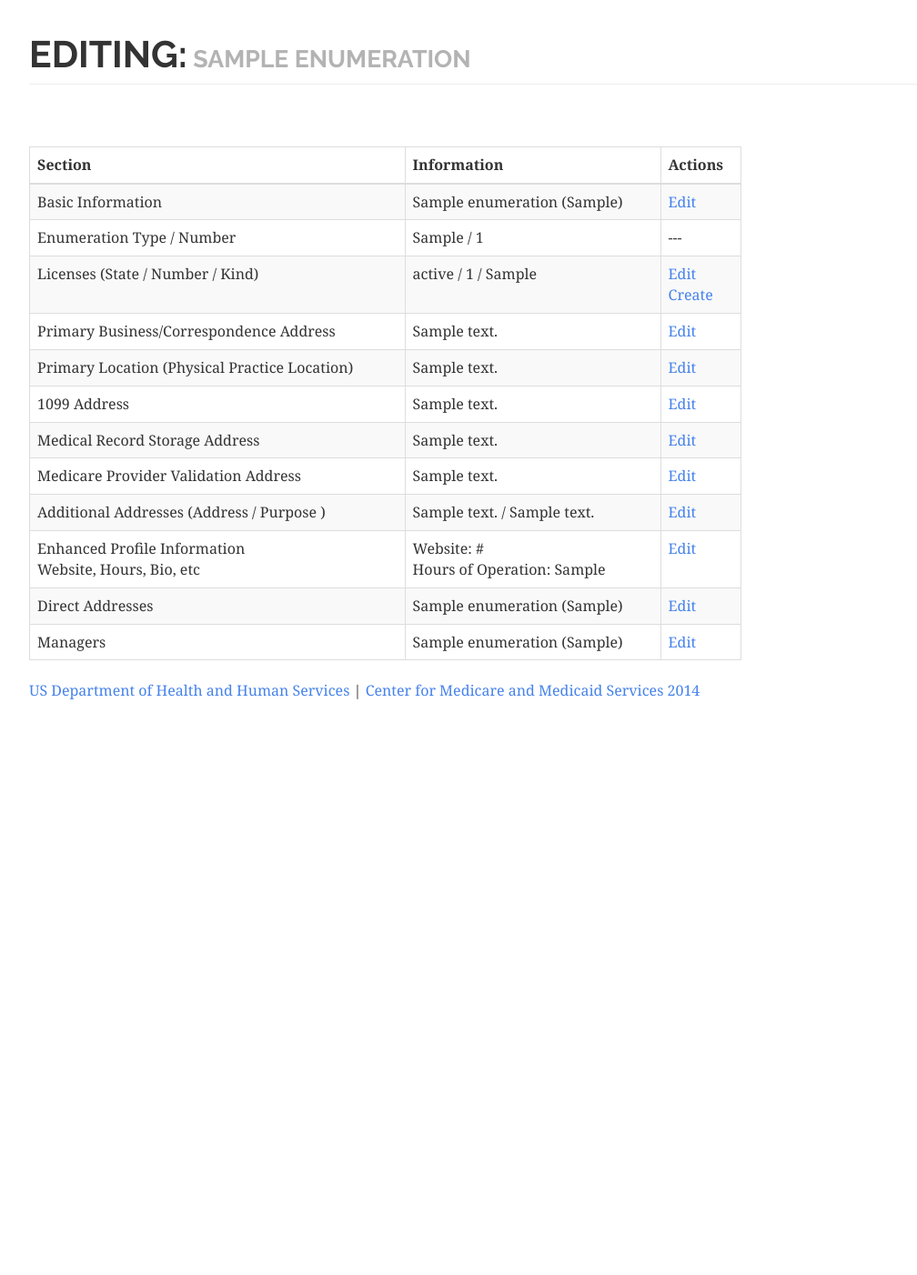
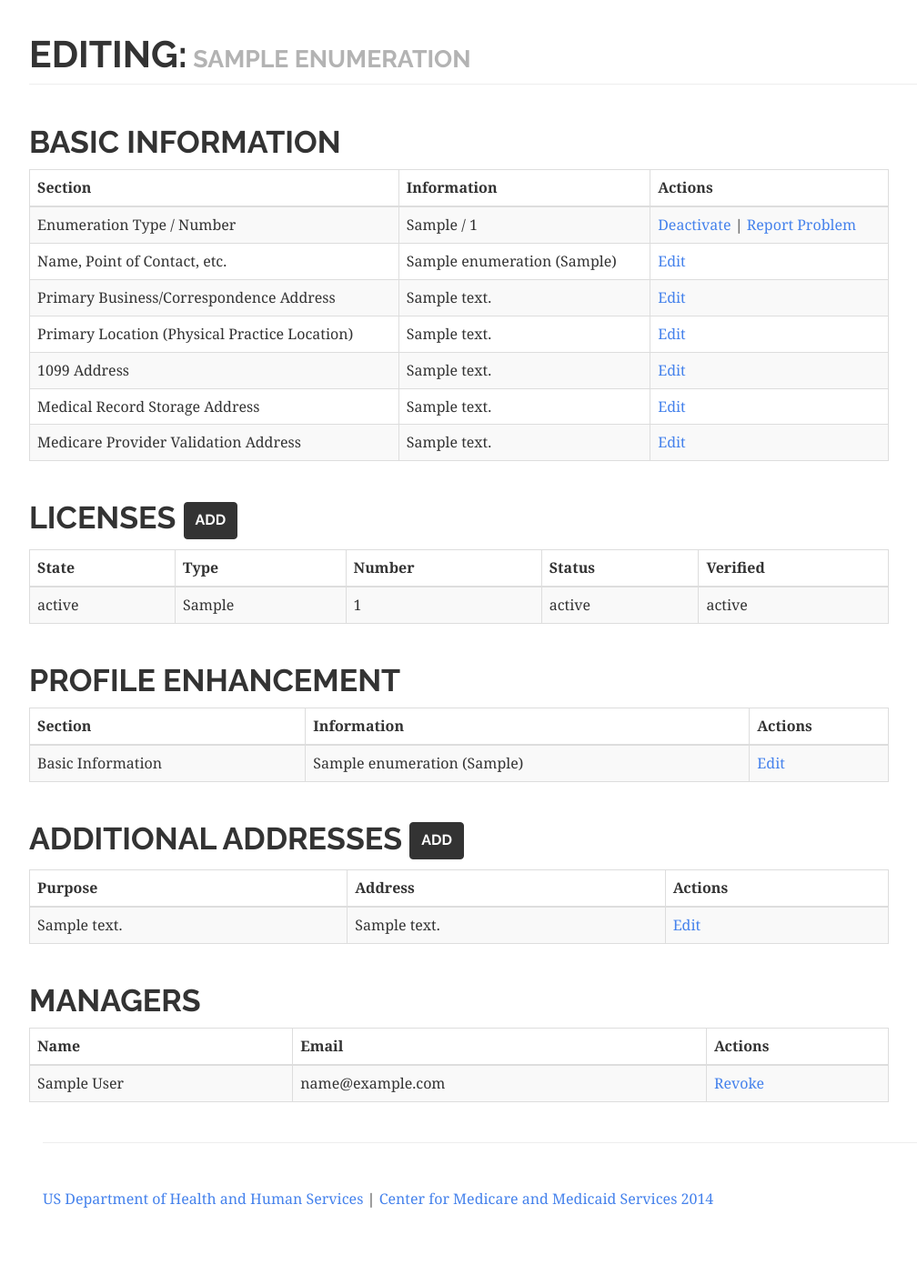
Before and after one commit to loranstefani/npi, a Django app: template apps/enumerations/templates/edit.html in a window 1280 px wide. Shown: the part 57-1459 px from the top of the page at 91% size, without its empty margins (38-1046 px from the left). Before the commit the page ends 826 px from the top, so only its background shows below. Run offline with Django 3.2, Linux system fonts and the light colour scheme; the template is opened without the code that fills it: most values are stand-ins (such as "Sample title", 1, 10 or a date in 2020).

Commit message:
Broke enumeration sections into seperate tables

```diff
--- a/apps/enumerations/templates/edit.html
+++ b/apps/enumerations/templates/edit.html
@@ -12,6 +12,8 @@
 
       </div>
 
+
+
       <div class="row">
 
         <div class="col-lg-12">
@@ -20,7 +22,10 @@
     <div class="col-lg-10">
       {% include "include/messages.html" %}
 
-      <br><br>
+        </div>
+
+      </div>
+
 
 
 
@@ -28,7 +33,7 @@
 
  <div class="row">
     <div class="col-lg-10">
-
+ <h2>Basic Information</h2>
 
   <table class="table table-striped  table-bordered">
   <thead>
@@ -39,44 +44,29 @@
   </tr>
   </thead>
 
-
+   <tr>
+    <td>Enumeration Type / Number</td>
+    <td>{{enumeration.enumeration_type}} / {{enumeration.pretty_number}}</td>
+    <td>
+       <a href="/enumeration/deactiviate/{{e.id}}">Deactivate</a> |
+       <a href="/enumeration/report/{{e.id}}">Report Problem</a>
+      </td>
+  </tr>
 
 
   <tr>
-    <td>Basic Information</td>
+    <td>Name, Point of Contact, etc.</td>
     <td>{{ enumeration.name }} ({{enumeration.enumeration_type}})</td>
     <td>
       <a href="/enumeration/edit/{{e.id}}">Edit</a>
       </td>
   </tr>
 
-  <tr>
-    <td>Enumeration Type / Number</td>
-    <td>{{enumeration.enumeration_type}} / {{enumeration.pretty_number}}</td>
-    <td>
-      ---
-      </td>
-  </tr>
-
-
-    <tr>
-    <td>Licenses (State / Number / Kind)</td>
-    <td>{% for l in enumeration.licenses.all %}
-          {{l.state}} / {{l.number}} / {{l.license_type}}<br>
-         {% endfor %}
-    </td>
-    <td>
-         {% for l in enumeration.licenses.all %}
-      <a href="/licenses/edit/{{l.id}}">Edit</a><br>
-      {% endfor %}
-      <a href="/licenses/create">Create</a>
-    </td>
-  </tr>
 
 
 
     <tr>
-    <td>Primary Business/Correspondence  Address</td>
+    <td>Primary Business/Correspondence Address</td>
     <td>{{ enumeration.primary_business_address }}</td>
     <td>
       <a href="/enumerations/address/edit/{{enumeration.primary_business_address.id}}/{{enumeration.id}}">Edit</a>
@@ -147,65 +137,148 @@
 
      </tr>
 
+      </table>
 
-    <tr>
-    <td>Additional Addresses (Address / Purpose )</td>
-    <td>
+    </div>
+</div>
 
-      {% for a in enumeration.other_addresses.all %}
-           {{a}} / {{a.address_purpose}}<br>
+
+
+
+
+ <div class="row">
+    <div class="col-lg-10">
+ <h2>Licenses  <a href=/licenses/add><button type="button" class="btn btn-default">Add</button></a></h2>
+
+  <table class="table table-striped  table-bordered">
+  <thead>
+  <tr>
+    <th>State</th>
+    <th>Type</th>
+    <th>Number</th>
+    <th>Status</th>
+    <th>Verified</th>
+  </tr>
+  </thead>
+
+
+  {% for l in enumeration.licenses.all %}
+  <tr>
+    <td>{{l.state}} </td>
+    <td>{{l.license_type}} </td>
+    <td>{{l.number}} </td>
+    <td>{{l.status}} </td>
+    <td>{{l.status}} </td>
+    </tr>
          {% endfor %}
-      </td>
-    <td>
-      <a href="/enumerations/address/edit/{{enumeration.primary_business_address.id}}/{{enumeration.id}}">Edit</a>
-    </td>
+
+
+      </table>
+
+    </div>
+    </div>
+
+
+
+ <div class="row">
+    <div class="col-lg-10">
+ <h2>Profile Enhancement</h2>
+
+  <table class="table table-striped  table-bordered">
+  <thead>
+  <tr>
+    <th>Section</th>
+    <th>Information</th>
+    <th>Actions</th>
   </tr>
+  </thead>
+
 
 
 
   <tr>
-    <td>Enhanced Profile Information<br>
-    Website, Hours, Bio, etc</td>
-    <td>Website: {{ enumeration.website }}<br>
-    Hours of Operation: {{ enumeration.hours_of_operation}}
-   </td>
-    <td>
-      <a href="/enumeration/edit/{{e.id}}">Edit</a>
-      </td>
-  </tr>
-
-   <tr>
-    <td>Direct Addresses</td>
+    <td>Basic Information</td>
     <td>{{ enumeration.name }} ({{enumeration.enumeration_type}})</td>
     <td>
       <a href="/enumeration/edit/{{e.id}}">Edit</a>
       </td>
   </tr>
 
+      </table>
+    </div>
+    </div>
 
 
+
+ <div class="row">
+    <div class="col-lg-10">
+ <h2>Additional Addresses <a href=/enumerations/address/select-address-type/{{enumeration.id}}><button type="button" class="btn btn-default">Add</button></a></h2>
+
+  <table class="table table-striped  table-bordered">
+  <thead>
+  <tr>
+    <th>Purpose</th>
+    <th>Address</th>
+    <th>Actions</th>
+  </tr>
+  </thead>
+
+
+  {% for a in enumeration.other_addresses.all %}
    <tr>
-    <td>Managers</td>
-    <td>{{ enumeration.name }} ({{enumeration.enumeration_type}})</td>
+    <td>{{a.address_purpose}}</td>
+    <td>{{a}}</td>
     <td>
-      <a href="/enumeration/edit/{{e.id}}">Edit</a>
-      </td>
+      <a href="/enumerations/address/edit/{{a.id}}/{{enumeration.id}}">Edit</a>
+    </td>
+    </tr>
+   {% endfor %}
+
+
+
+
+      </table>
+    </div>
+ </div>
+
+
+
+ <div class="row">
+    <div class="col-lg-10">
+ <h2>Managers</h2>
+
+  <table class="table table-striped  table-bordered">
+  <thead>
+  <tr>
+    <th>Name</th>
+    <th>Email</th>
+    <th>Actions</th>
   </tr>
+  </thead>
+
+
+{% for m in enumeration.managers.all %}
+
+  <tr>
+    <td>{{m.first_name}} {{m.last_name}}</td>
+    <td>{{m.email}}</td>
+    <td>
+      <a href="/enumeration/revoke-management/{{e.id}}">Revoke</a>
+    </td>
+  </tr>
+
+  {% endfor %}
+
+
+      </table>
+
+    </div>
+      </div>
 
 
 
 
 
-
-
-      </table>
-
-    </div>
-
-        </div>
-
-      </div>
-
     </div><!-- /.container -->
 
 
```
